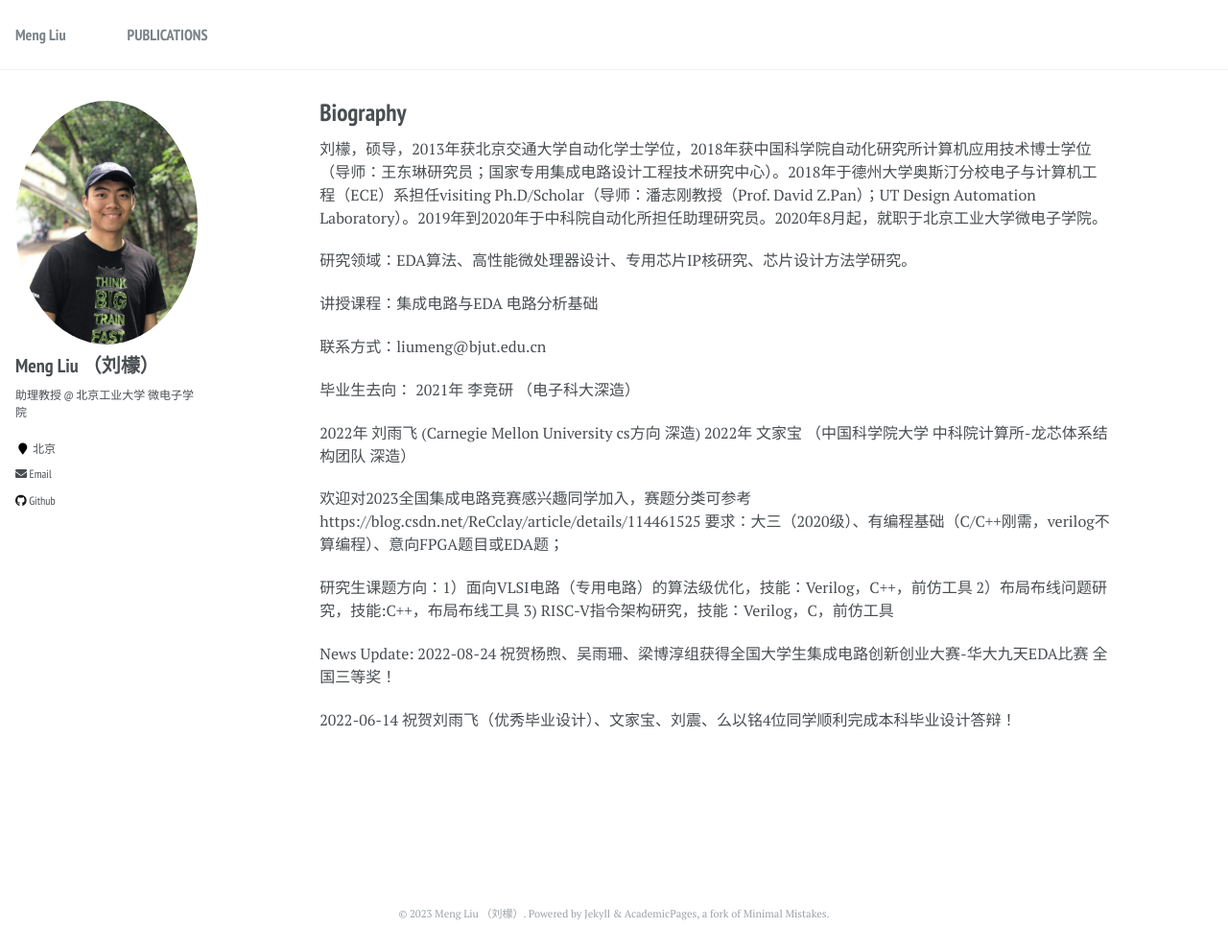
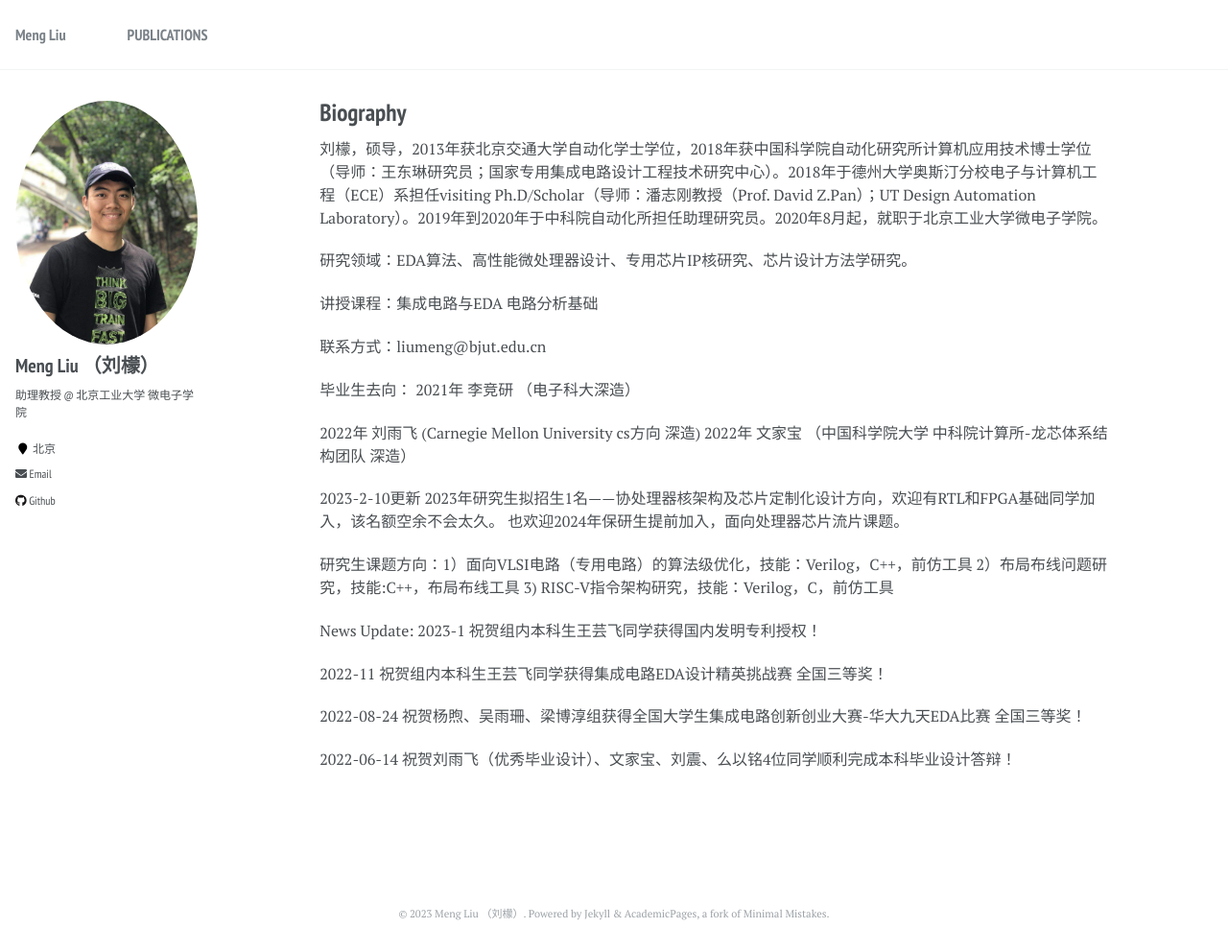
Before and after one commit to liumengbjut/liumengbjut.github.io, a Jekyll site: the page built from _pages/about.md, in a window 1280 px wide and 992 px high. Shown: the whole window at 96% size. Built offline with Jekyll 4.4.1, drawn with Linux system fonts in a browser that asks for light colours.

Commit message:
Update about.md

```diff
--- a/_pages/about.md
+++ b/_pages/about.md
@@ -25,13 +25,17 @@ redirect_from:
 2022年  文家宝  （中国科学院大学 中科院计算所-龙芯体系结构团队 深造）
 
 
-欢迎对2023全国集成电路竞赛感兴趣同学加入，赛题分类可参考https://blog.csdn.net/ReCclay/article/details/114461525
-要求：大三（2020级）、有编程基础（C/C++刚需，verilog不算编程）、意向FPGA题目或EDA题；
+2023-2-10更新  2023年研究生拟招生1名——协处理器核架构及芯片定制化设计方向，欢迎有RTL和FPGA基础同学加入，该名额空余不会太久。
+               也欢迎2024年保研生提前加入，面向处理器芯片流片课题。
 
 研究生课题方向：1）面向VLSI电路（专用电路）的算法级优化，技能：Verilog，C++，前仿工具 2）布局布线问题研究，技能:C++，布局布线工具 3) RISC-V指令架构研究，技能：Verilog，C，前仿工具
 
 
 News Update:
+2023-1     祝贺组内本科生王芸飞同学获得国内发明专利授权！
+
+2022-11    祝贺组内本科生王芸飞同学获得集成电路EDA设计精英挑战赛 全国三等奖！
+
 2022-08-24 祝贺杨煦、吴雨珊、梁博淳组获得全国大学生集成电路创新创业大赛-华大九天EDA比赛 全国三等奖！
 
 2022-06-14 祝贺刘雨飞（优秀毕业设计）、文家宝、刘震、么以铭4位同学顺利完成本科毕业设计答辩！
```
